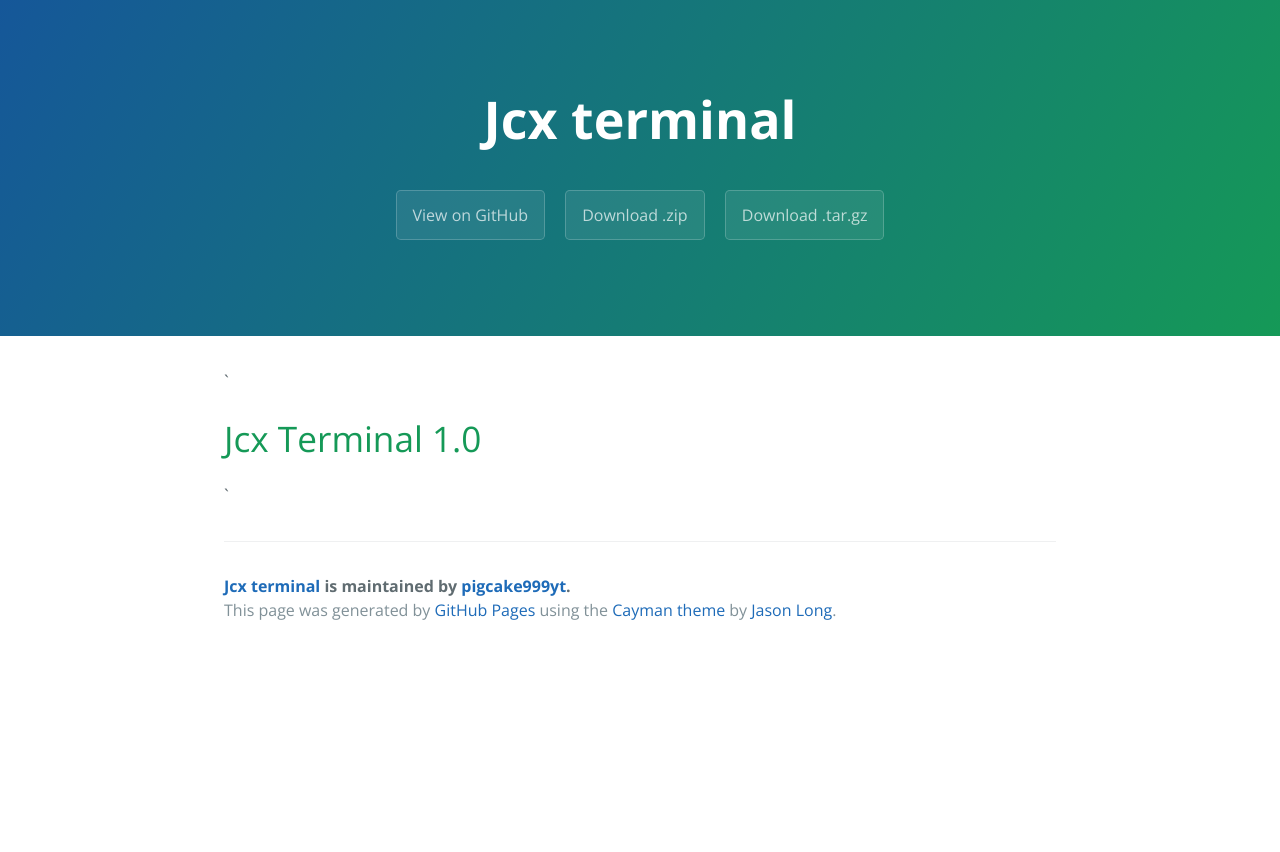
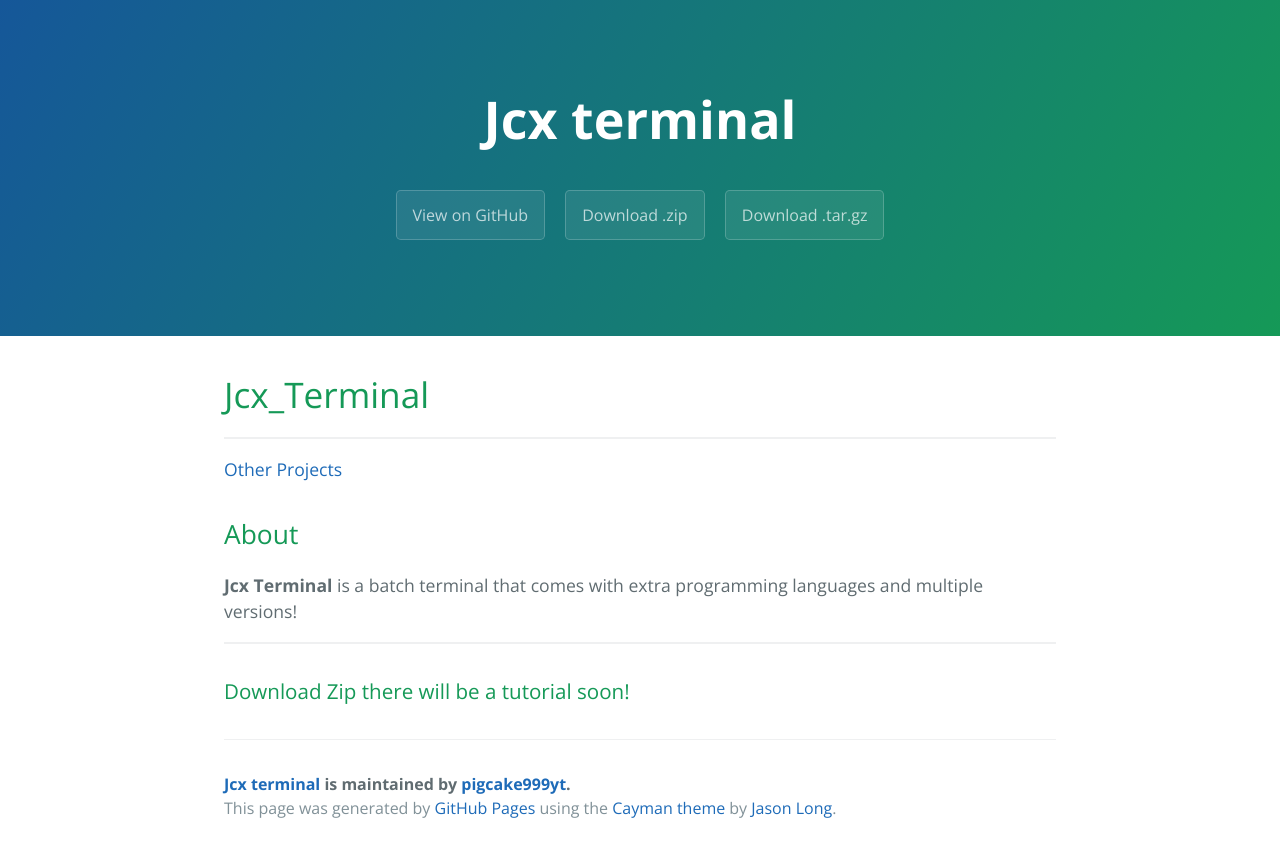
Before and after one commit to pigcake999/Jcx_Terminal, a plain HTML site: page index.html in a window 1280 px wide. Before the commit the page ends 800 px from the top, so only its background shows below. Drawn offline with nearby package versions, Linux system fonts and the light colour scheme.

Commit message:
Create gh-pages branch via GitHub

```diff
--- a/index.html
+++ b/index.html
@@ -19,13 +19,22 @@
     </section>
 
     <section class="main-content">
-      <p>`</p><div>
+      <h1>
+<a id="jcx_terminal" class="anchor" href="#jcx_terminal" aria-hidden="true"><span aria-hidden="true" class="octicon octicon-link"></span></a>Jcx_Terminal</h1>
 
-<h1>
-<a id="jcx-terminal-10" class="anchor" href="#jcx-terminal-10" aria-hidden="true"><span aria-hidden="true" class="octicon octicon-link"></span></a>Jcx Terminal 1.0</h1>
+<hr>
 
-<p></p>
-</div>`
+<p><a href="https://pigcake999yt.github.io">Other Projects</a></p>
+
+<h2>
+<a id="about" class="anchor" href="#about" aria-hidden="true"><span aria-hidden="true" class="octicon octicon-link"></span></a>About</h2>
+
+<p><strong>Jcx Terminal</strong> is a batch terminal that comes with extra programming languages and multiple versions!</p>
+
+<hr>
+
+<h3>
+<a id="download-zip-there-will-be-a-tutorial-soon" class="anchor" href="#download-zip-there-will-be-a-tutorial-soon" aria-hidden="true"><span aria-hidden="true" class="octicon octicon-link"></span></a>Download Zip there will be a tutorial soon!</h3>
 
       <footer class="site-footer">
         <span class="site-footer-owner"><a href="https://github.com/pigcake999yt/Jcx_Terminal">Jcx terminal</a> is maintained by <a href="https://github.com/pigcake999yt">pigcake999yt</a>.</span>
--- a/params.json
+++ b/params.json
@@ -1,6 +1,6 @@
 {
   "name": "Jcx terminal",
   "tagline": "",
-  "body": "`<div style=\"font-family: 'helvetica neue', helvetica, arial, sans-serif; text-align: center; margin: 0 auto\">\r\n<h1 style=\"color: #00ffcc; font-size: 20pt; margin-bottom: 5px;\">Jcx Terminal 1.0</h1>\r\n</div>`",
+  "body": "# Jcx_Terminal\r\n\r\n***\r\n[Other Projects](https://pigcake999yt.github.io)\r\n## About\r\n**Jcx Terminal** is a batch terminal that comes with extra programming languages and multiple versions!\r\n\r\n***\r\n### Download Zip there will be a tutorial soon!",
   "note": "Don't delete this file! It's used internally to help with page regeneration."
 }
```
